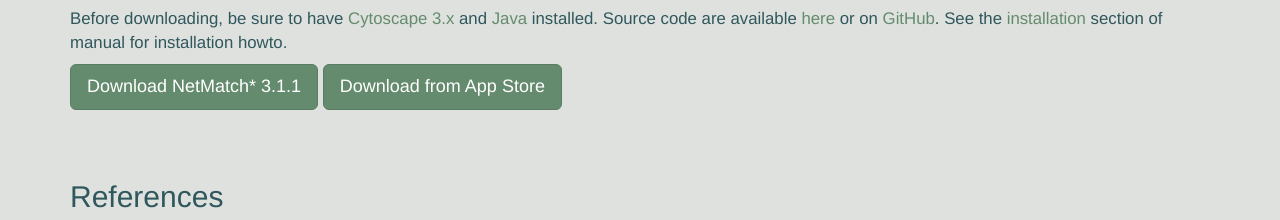
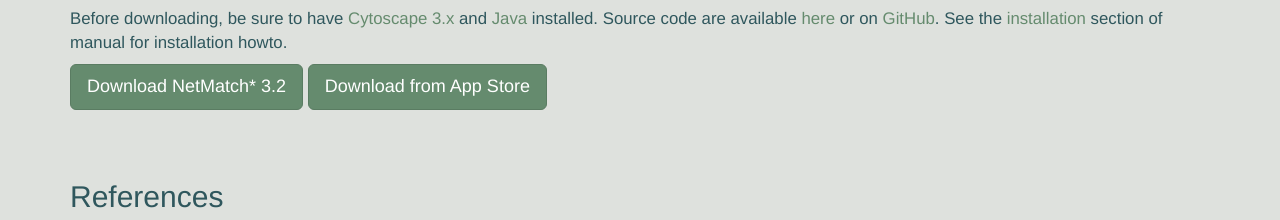
Before and after one commit to fabiorinnone/NetMatchStar-www, a plain HTML site: page netmatchstar.html in a window 1280 px wide. Shown: the part 573-793 px from the top of the page. Drawn offline with Linux system fonts and the light colour scheme.

Commit message:
NetMatchStar v3.2

```diff
--- a/netmatchstar.html
+++ b/netmatchstar.html
@@ -97,8 +97,8 @@
 				and <a href="http://www.oracle.com/technetwork/java/javase/downloads/index.html" target="_blank">Java</a> installed. Source code
 				are available <a href="./files/netmatchstar-3.1.1-src.zip">here</a> or on <a href="https://github.com/fabiorinnone/NetMatchStar" target="_blank">GitHub</a>. See the <a href=#installation>installation</a> section of manual for
 				installation howto.</p>
-				<p><a class="btn btn-lg btn-primary" href="./files/netmatchstar-3.1.1.jar">
-				Download NetMatch* 3.1.1</a>
+				<p><a class="btn btn-lg btn-primary" href="./files/netmatchstar-3.2.jar">
+				Download NetMatch* 3.2</a>
 				<a class="btn btn-lg btn-primary" target="_blank" href="http://apps.cytoscape.org/apps/netmatchstar">
 				Download from App Store</a></p>
 			</section>
```
